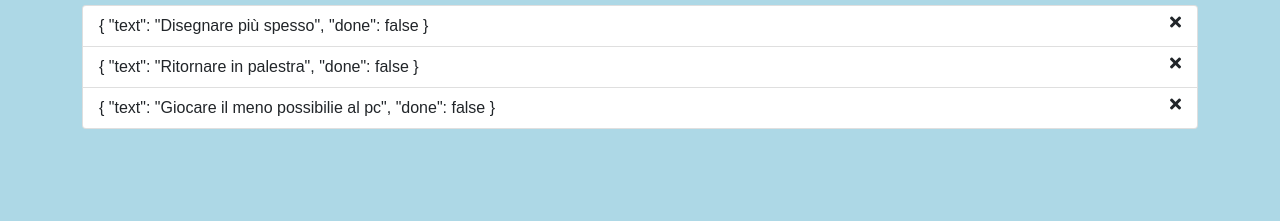
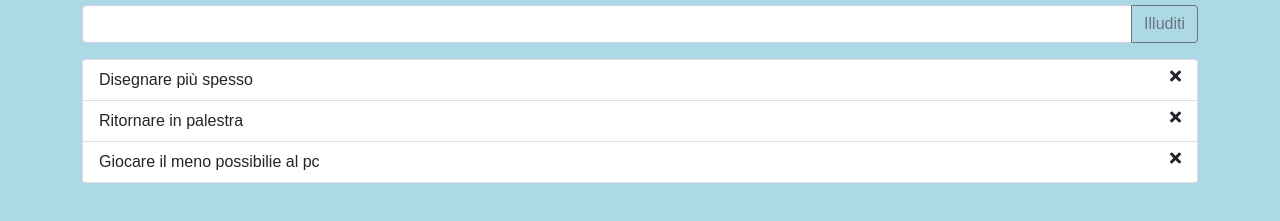
Before and after one commit to DavideCroce/vue-todolist, a plain HTML site: page index.html in a window 1280 px wide. Shown: the part 147-368 px from the top of the page. Drawn offline with nearby package versions, Linux system fonts and the light colour scheme.

Commit message:
add new intention done + no list item text

```diff
--- a/index.html
+++ b/index.html
@@ -16,12 +16,19 @@
         <h1 class="text-center py-5">BUONI PROPOSITI 2022</h1>
         <div id="root">
             <div class="container">
+                <div class="input-group mb-3">
+                    <input type="text" class="form-control" v-model="newInt" @keyup.enter="addNewInt">
+                    <button class="btn btn-outline-secondary" type="button" id="button-addon2" @click="addNewInt" >Illuditi</button>
+                </div>
+            </div>
+            <div class="container">
                 <ul class="list-group" v-if="things.length">
                     <li v-for="(thing,index) in things"class="list-group-item d-flex justify-content-between">
-                        <div>{{ thing }}</div>
+                        <div>{{ thing.text }}</div>
                         <i class="fas fa-times" @click="deleteInt(index)"></i>
                     </li>
-                  </ul>
+                </ul>
+                <h3 v-else class="text-center mx-5">Senza propositi... Bravo!! Non ti sei illuso</h3>
             </div>
         </div>
     </div>
--- a/js/script.js
+++ b/js/script.js
@@ -24,6 +24,14 @@ const goodVibes = new Vue ({
     methods:{
         deleteInt(index){
             this.things.splice(index, 1);
+        },
+
+        addNewInt(){
+            const newInt = this.newInt.trim();
+            if(newInt){
+                this.things.push({text: newInt, done:false});
+            }
+            this.newInt = '';
         }
     }
 
```
